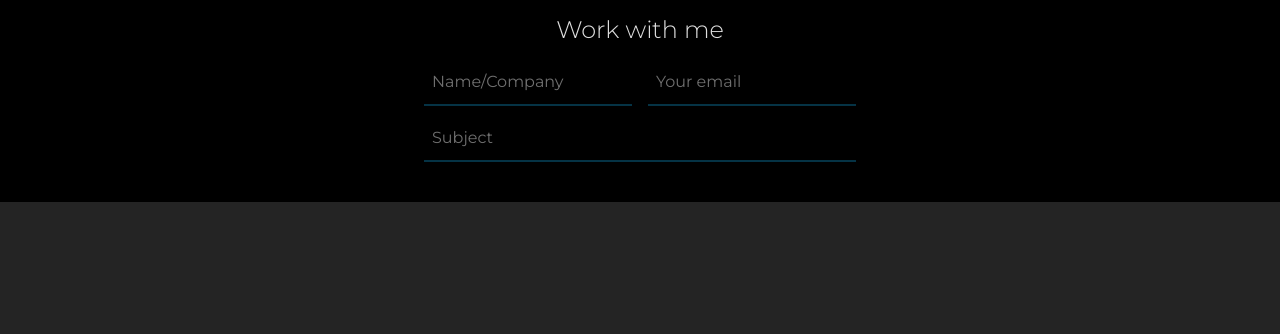
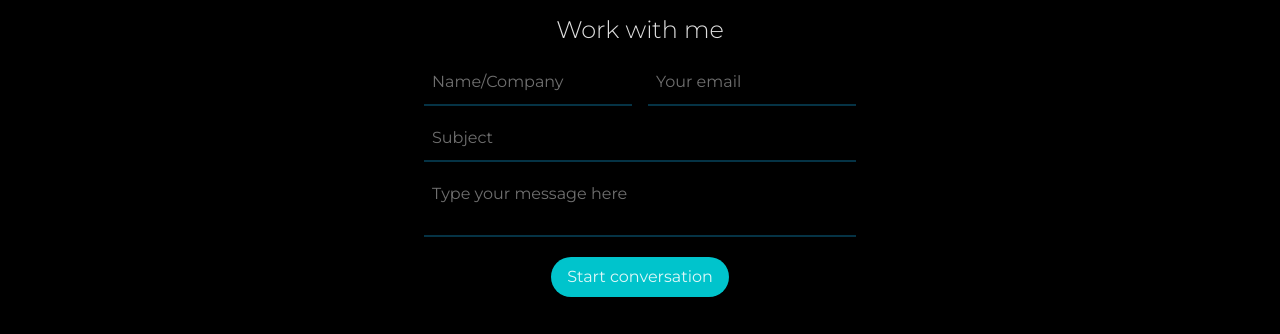
Before and after one commit to advento098/portfolio, a React (Vite) app: page / in a window 1280 px wide. Shown: the part 1554-1888 px from the top of the page. Before the commit the page ends 1756 px from the top, so only its background shows below. Built offline with nearby package versions, Linux system fonts and the light colour scheme.

Commit message:
Added contact section, consistent input design and a submit button for future sending of emails

```diff
--- a/src/components/Contact.jsx
+++ b/src/components/Contact.jsx
@@ -1,6 +1,7 @@
 import Heading from "../ui/Heading";
 import Section from "../ui/Section";
 import Input from "../ui/Input";
+import TextArea from "../ui/TextArea";
 import { useState } from "react";
 
 export default function Contact() {
@@ -18,15 +19,10 @@ export default function Contact() {
   };
 
   return (
-    // error,
-    // name,
-    // (type = "text"),
-    // value,
-    // onChange,
-    // placeholder,
     <Section id="Contact">
       <Heading>Work with me</Heading>
-      <div className="">
+      <form>
+        <div className="text-center">
           {/* Name and email */}
           <div className="flex gap-4">
             <Input
@@ -45,15 +41,25 @@ export default function Contact() {
           </div>
 
           {/* Subject */}
-        <div className="mt-5">
+          <div className="mt-5 flex flex-col items-center justify-center gap-5">
             <Input
               name={"subject"}
               value={value.subject}
               onChange={handleOnChange}
               placeholder={"Subject"}
+              className="w-full text-left"
             />
+            <TextArea onChange={handleOnChange} value={value.message} />
           </div>
+          <button
+            type="submit"
+            className="bg-[#00c4cc] py-2 px-4 mt-5 rounded-3xl"
+            onSubmit={() => console.log("Submitted")}
+          >
+            Start conversation
+          </button>
         </div>
+      </form>
     </Section>
   );
 }
--- a/src/ui/Input.jsx
+++ b/src/ui/Input.jsx
@@ -7,10 +7,11 @@ export default function Input({
   value,
   onChange,
   placeholder,
+  className = "",
 }) {
   const id = useId();
   return (
-    <div className="relative">
+    <div className={"relative " + className}>
       <input
         id={id}
         name={name}
--- /dev/null
+++ b/src/ui/TextArea.jsx
@@ -0,0 +1,33 @@
+import { useEffect, useRef } from "react";
+
+export default function TextArea({ value, onChange }) {
+  const textBoxRef = useRef(null);
+  const maxHeight = "240";
+
+  useEffect(() => {
+    if (textBoxRef.current) {
+      textBoxRef.current.style.height = "auto";
+      if (textBoxRef.current.scrollHeight < maxHeight) {
+        textBoxRef.current.style.height =
+          textBoxRef.current.scrollHeight + "px";
+      } else {
+        textBoxRef.current.style.height = maxHeight + "px";
+      }
+    }
+  }, [value]);
+
+  return (
+    <div className={"relative w-full"}>
+      <textarea
+        name="message"
+        ref={textBoxRef}
+        placeholder="Type your message here"
+        onChange={onChange}
+        className="w-full text-wrap peer py-0 px-2 m-0 max-h-sm resize-none focus:outline-none focus:ring-0"
+        required
+      />
+      <span className="absolute bottom-0 left-0 w-full h-0.5 z-20 bg-cyan-950" />
+      <span className="absolute bottom-0 left-0 w-0 h-0.5 z-50 peer-focus:w-full transition-all ease-in-out bg-linear-to-r from-[#00c4cc] via-white to-[#00c4cc] " />
+    </div>
+  );
+}
```
Lines whose indentation alone changed are shown as unchanged.
